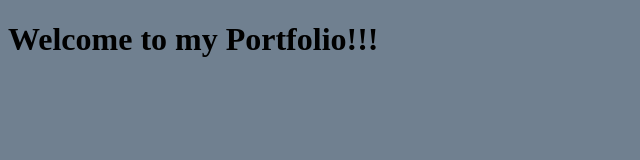
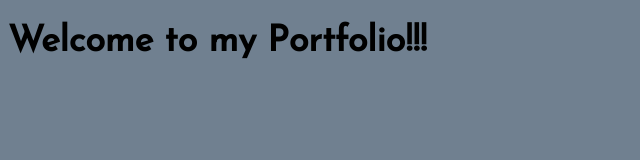
Before and after one commit to Dr4x0/Portfolio, a plain HTML site: page docs/index.html in a window 1280 px wide. Shown: the whole page, without its empty margins (0-640 px from the left). Drawn offline with Linux system fonts and the light colour scheme.

Commit message:
font edit

```diff
--- a/docs/index.html
+++ b/docs/index.html
@@ -2,9 +2,18 @@
 <html>
 <head>
     <meta charset="UTF-8" />
+    <link href="https://fonts.googleapis.com/css?family=Josefin+Sans&display=swap" rel="stylesheet">
     <title>Dr4x0's Portfolio</title>
     <style>
-        body {background-color: slategray;}
+        body {
+            background-color: slategray;
+            font-family: 'Josefin Sans', sans-serif;
+            font-size: 18px;
+        }
+        h1 {
+            font-family: 'Josefin Sans', sans-serif;
+            font-weight: 700;
+        }
     </style>
 </head>
 <body>
```
